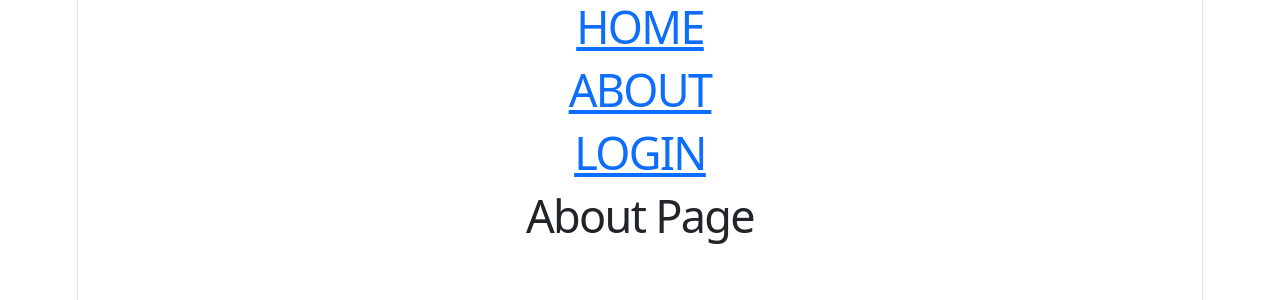
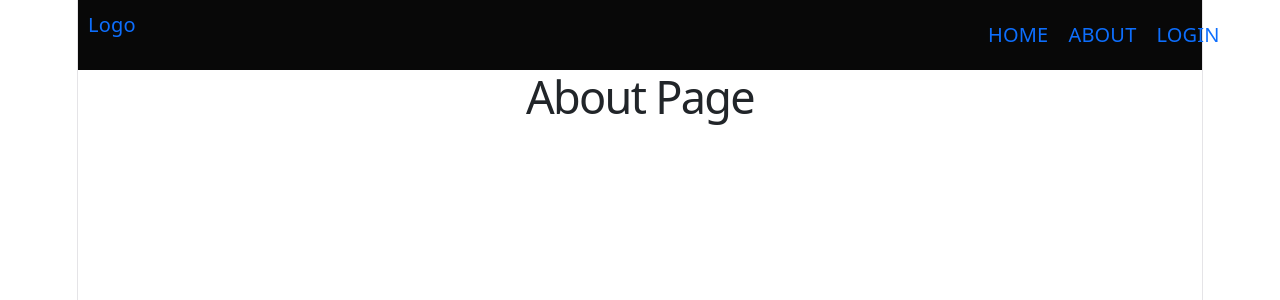
Before and after one commit to Vishix07/Learning-React-, a React (Vite) app: page /about in a window 1280 px wide. Shown: the top 300 px of the page. Built offline with nearby package versions, Linux system fonts and the light colour scheme.

Commit message:
Header with React Router

```diff
--- a/src/App.jsx
+++ b/src/App.jsx
@@ -1351,15 +1351,29 @@
          // Basic Pages with React-Router
 
 
+        //  return (
+
+        //   <>
+
+        //    <BasicPgRR />
+
+        //   </>
+
+        //  )
+
+           //Header using React Router
+
          return (
 
-          <>
+          <div>
 
            <BasicPgRR />
 
-          </>
+          </div>
 
          )
+
+
 
 }
 
--- a/src/BasicPgRR.jsx
+++ b/src/BasicPgRR.jsx
@@ -10,7 +10,7 @@
 
          return (
 
-          <>
+          <div >
 
            <NavLink />
 
@@ -20,7 +20,7 @@
             <Route path="/login" element={<Login />} />
           </Routes>
 
-          </>
+          </div>
 
          )
 }
--- a/src/NavLink.jsx
+++ b/src/NavLink.jsx
@@ -1,12 +1,29 @@
 import { Link } from "react-router"
+import './css/header.css'
 
 export default function NavLink() {
 
-    return(
-        <div>
-           <Link to="/" ><h1>HOME</h1></Link>
-           <Link to="/about" ><h1>ABOUT</h1></Link>
-           <Link to="/login" ><h1>LOGIN</h1></Link>
-        </div>
+    return (
+        <div className="header" >
+         <div>
+                <Link className="link " to="/" >Logo</Link>
+            </div>
+          <div>
+                <ul>
+                    <li>
+                        <Link className="link" to="/" >HOME</Link>
+                    </li>
+                    <li>
+                        <Link className="link" to="/about" >ABOUT</Link>
+                    </li>
+                    <li>
+                        <Link className="link" to="/login" >LOGIN</Link>
+                    </li>
+                </ul>
+          </div>
+    </div>
     )
+
+
+
 }
--- /dev/null
+++ b/src/css/header.css
@@ -0,0 +1,30 @@
+.header {
+    background-color: rgb(8, 8, 8);
+    display: flex;
+    justify-content: space-between;
+    padding: 10px;
+}
+
+body {
+    margin: 0;
+    padding: 0;
+}
+
+.header ul {
+    display: flex;
+    list-style-type: none;
+    width: auto;
+    margin: auto;
+    justify-content: space-around;
+    width: 250PX ;
+}
+.header ul li{
+    padding: 10px;
+}
+.header .link h2{
+    margin: 0;
+}
+.header .link{
+    text-decoration: none;
+    font-size: 20px;
+}
```
